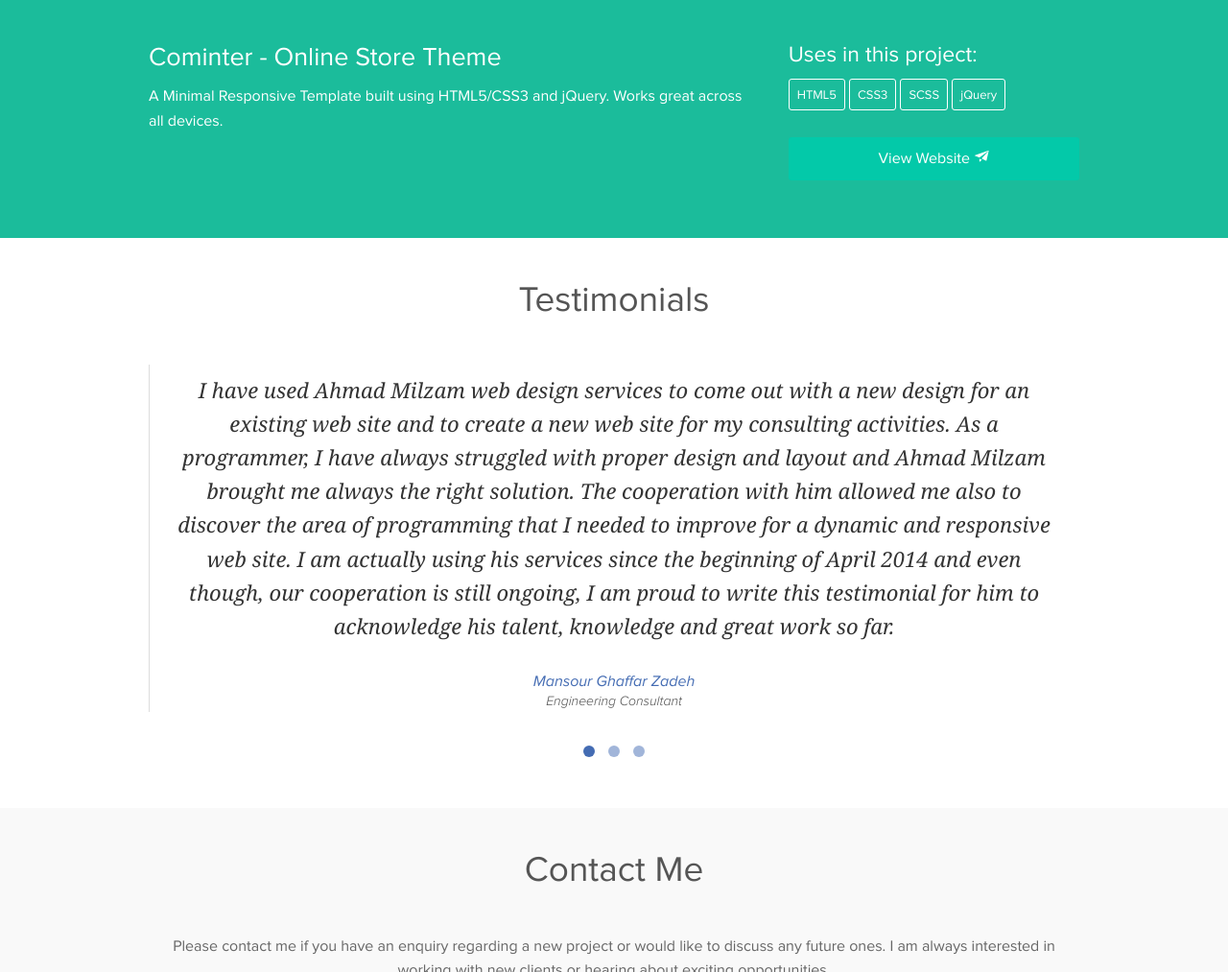
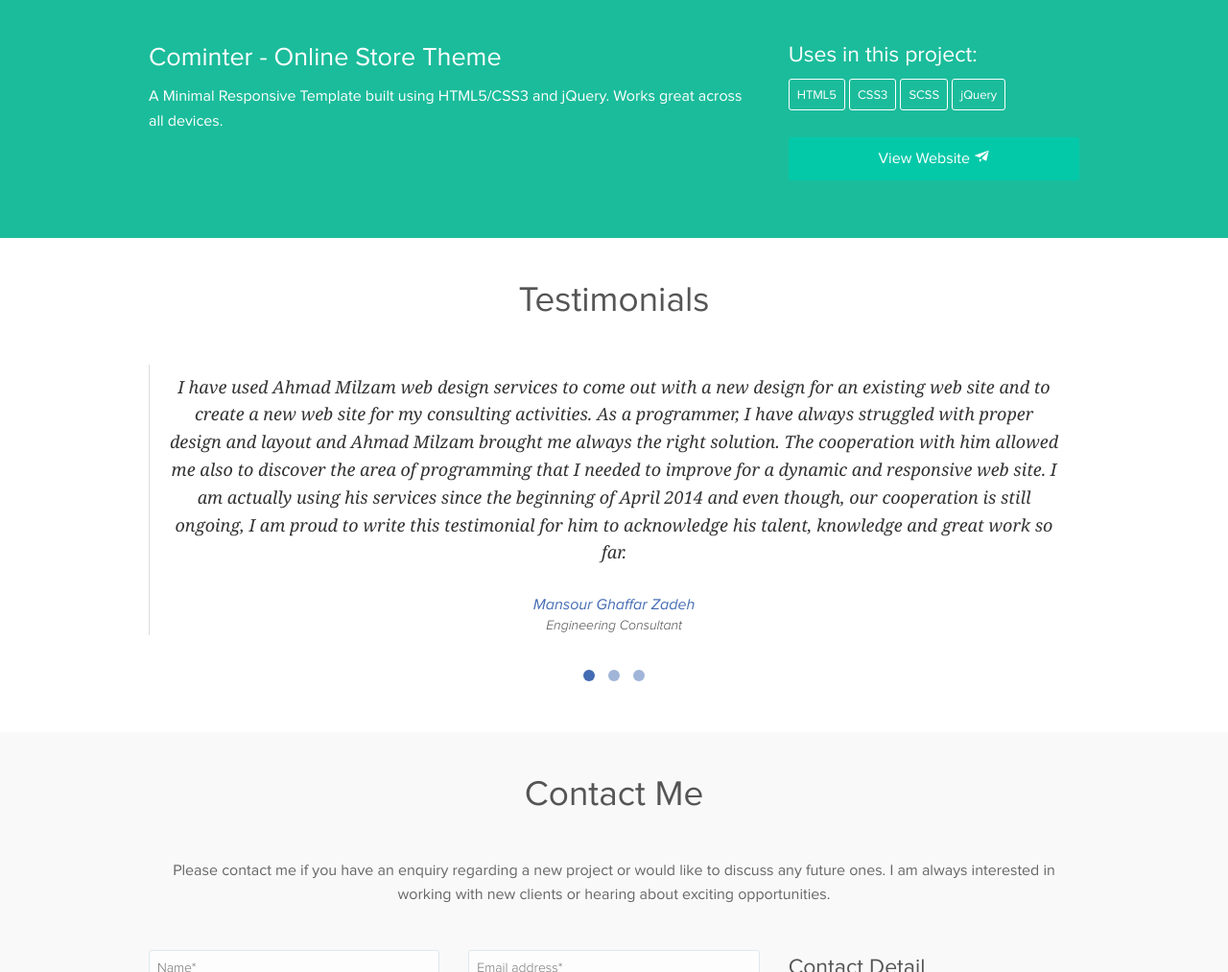
Before and after one commit to ahmadmilzam/mywebsite, a PHP site: page / in a window 1280 px wide. Shown: the part 5487-6500 px from the top of the page at 96% size. Run offline with PHP 8.4, Linux system fonts and the light colour scheme.

Commit message:
change testimonial font size

```diff
--- a/assets/css/app.css
+++ b/assets/css/app.css
@@ -2710,10 +2710,7 @@ th.hide-for-touch {
   margin-bottom: 1.875rem; }
   @media only screen and (min-width:40.063em) {
     .testimonial__text {
-      font-size: 1.25rem; } }
-  @media only screen and (min-width:64.063em) {
-    .testimonial__text {
-      font-size: 1.375rem; } }
+      font-size: 1.125rem; } }
 
 .testimonial__meta {
   list-style-type: none;
--- a/src/scss/partials/_testimonial.scss
+++ b/src/scss/partials/_testimonial.scss
@@ -9,11 +9,11 @@
     margin-bottom: rem-calc(30);
 
     @media #{$medium-up}{
-      font-size: rem-calc(20);
+      font-size: rem-calc(18);
     }
-    @media #{$large-up}{
-      font-size: rem-calc(22);
-    }
+    // @media #{$large-up}{
+    //   font-size: rem-calc(16);
+    // }
   }
   .testimonial__meta {
     list-style-type: none;
```
Also changed, not shown: assets/css/app.min.css.
